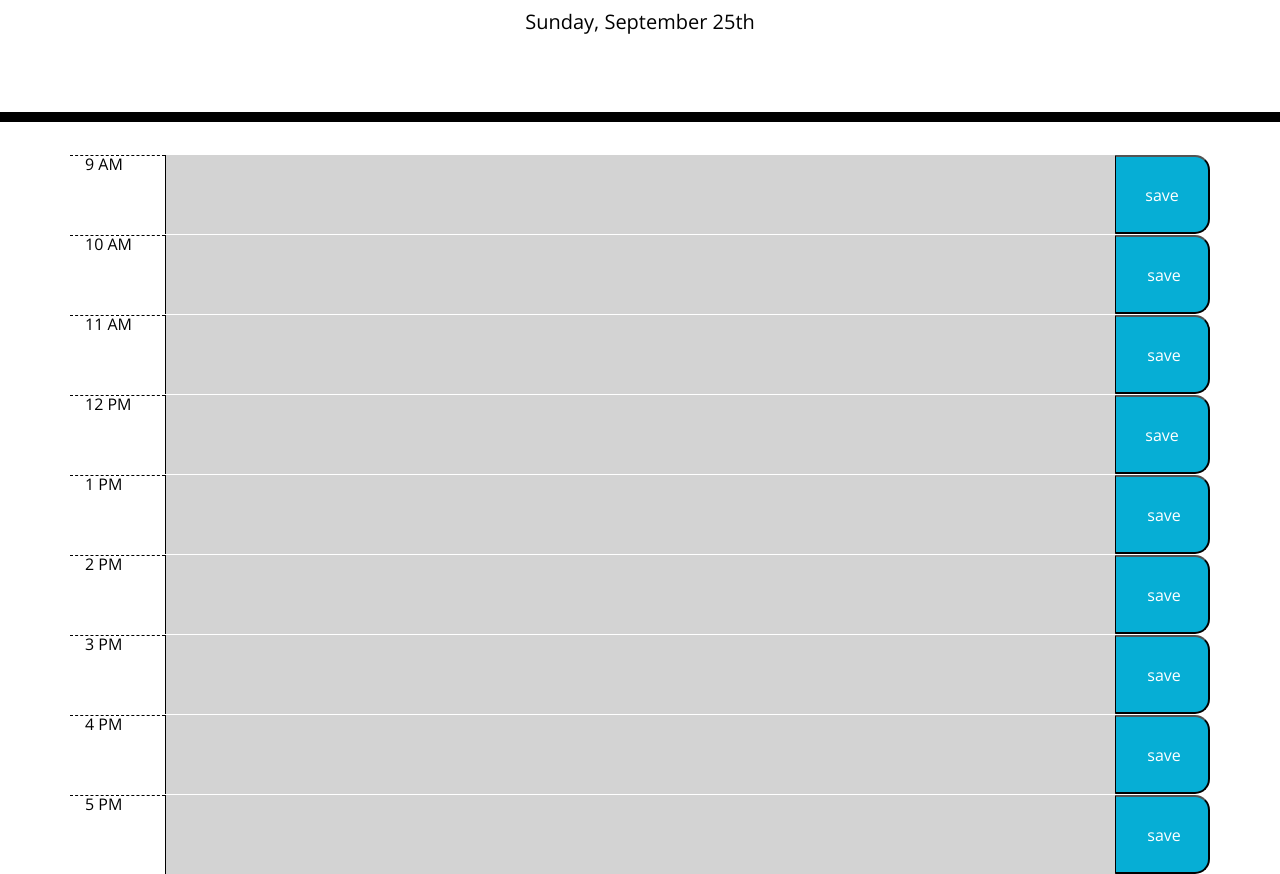
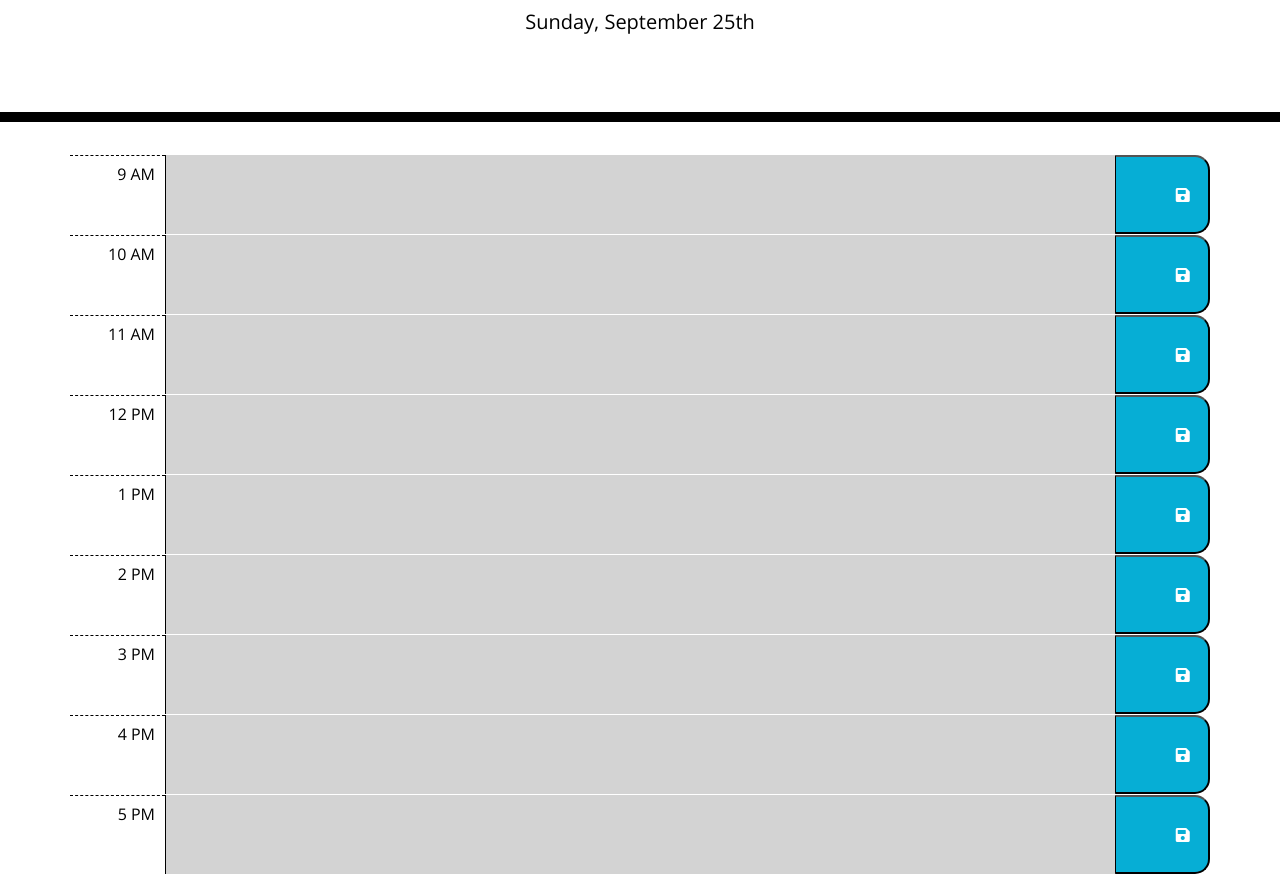
Before and after one commit to smdann/work-day-scheduler, a plain HTML site: page index.html in a window 1280 px wide. Shown: the part 182-1056 px from the top of the page. Drawn offline with nearby package versions, Linux system fonts and the light colour scheme.

Commit message:
In HTML, adjusted formatting of hour columns to display hour text on the right using text-right. Added <i> tag inside all of the save buttons to display a floppy disc icon.

```diff
--- a/assets/style.css
+++ b/assets/style.css
@@ -43,6 +43,7 @@ textarea {
   background-color: #ffffff;
   color: #000000;
   border-top: 1px dashed #000000;
+  padding: 10px;
 }
 
 /* Text area colors depending on time */
--- a/index.html
+++ b/index.html
@@ -28,76 +28,92 @@
       <p class="lead">A simple calendar app for scheduling your work day<p>
       <p id="currentDay" class="lead"></p>
     </header>
+
     <!-- Timeblocks -->
-    <div class="container">
+    <div class="container time-block">
       <div class="row">
-        <div class="col-1 hour">9 AM</div>
+        <div class="col-1 hour text-right">9 AM</div>
         <textarea class="col-10" id="9"></textarea>
-        <button class="col-1 saveBtn" id="9am">save</button>
+        <button type="button" class="col-1 saveBtn" id="9am">
+          <i class="fas fa-save"></i>
+        </button>
       </div>
     </div>
 
-    <div class="container">
+    <div class="container time-block">
       <div class="row">
-        <div class="col-1 hour">10 AM</div>
+        <div class="col-1 hour text-right">10 AM</div>
         <textarea class="col-10" id="10"></textarea>
-        <button class="col-1 saveBtn" id="10am"> save</button>
+        <button class="col-1 saveBtn" id="10am">
+          <i class="fas fa-save"></i>
       </div>
     </div>
 
-    <div class="container">
+    <div class="container time-block">
       <div class="row">
-        <div class="col-1 hour">11 AM</div>
+        <div class="col-1 hour text-right">11 AM</div>
         <textarea class="col-10" id="11"></textarea>
-        <button class="col-1 saveBtn" id="11am"> save</button>
+        <button class="col-1 saveBtn" id="11am">
+          <i class="fas fa-save"></i>
+        </button>
       </div>
     </div>
 
-    <div class="container">
+    <div class="container time-block">
       <div class="row">
-        <div class="col-1 hour">12 PM</div>
+        <div class="col-1 hour text-right">12 PM</div>
         <textarea class="col-10" id="12"></textarea>
-        <button class="col-1 saveBtn" id="12pm">save</button>
+        <button class="col-1 saveBtn" id="12pm">
+          <i class="fas fa-save"></i>
+        </button>
       </div>
     </div>
 
-    <div class="container">
+    <div class="container time-block">
       <div class="row">
-        <div class="col-1 hour">1 PM</div>
+        <div class="col-1 hour text-right">1 PM</div>
         <textarea class="col-10" id="13"></textarea>
-        <button class="col-1 saveBtn" id="1pm"> save</button>
+        <button class="col-1 saveBtn" id="1pm">
+          <i class="fas fa-save"></i>
+        </button>
       </div>
     </div>
 
-    <div class="container">
+    <div class="container time-block">
       <div class="row">
-        <div class="col-1 hour">2 PM</div>
+        <div class="col-1 hour text-right">2 PM</div>
         <textarea class="col-10" id="14"></textarea>
-        <button class="col-1 saveBtn" id="2pm"> save</button>
+        <button class="col-1 saveBtn" id="2pm">
+          <i class="fas fa-save"></i>
       </div>
     </div>
 
-    <div class="container">
+    <div class="container time-block">
       <div class="row">
-        <div class="col-1 hour">3 PM</div>
+        <div class="col-1 hour text-right">3 PM</div>
         <textarea class="col-10" id="15"></textarea>
-        <button class="col-1 saveBtn" id="3pm"> save</button>
+        <button class="col-1 saveBtn" id="3pm">
+          <i class="fas fa-save"></i>
       </div>
     </div>
 
-    <div class="container">
+    <div class="container time-block">
       <div class="row">
-        <div class="col-1 hour">4 PM</div>
+        <div class="col-1 hour text-right">4 PM</div>
         <textarea class="col-10" id="16"></textarea>
-        <button class="col-1 saveBtn" id="4pm"> save</button>
+        <button class="col-1 saveBtn" id="4pm">
+          <i class="fas fa-save"></i>
+        </button>
       </div>
     </div>
 
-    <div class="container">
+    <div class="container time-block">
       <div class="row">
-        <div class="col-1 hour">5 PM</div>
+        <div class="col-1 hour text-right">5 PM</div>
         <textarea class="col-10" id="17"></textarea>
-        <button class="col-1 saveBtn" id="5pm"> save</button>
+        <button class="col-1 saveBtn" id="5pm">
+          <i class="fas fa-save"></i>
+        </button>
       </div>
     </div>
 
```
